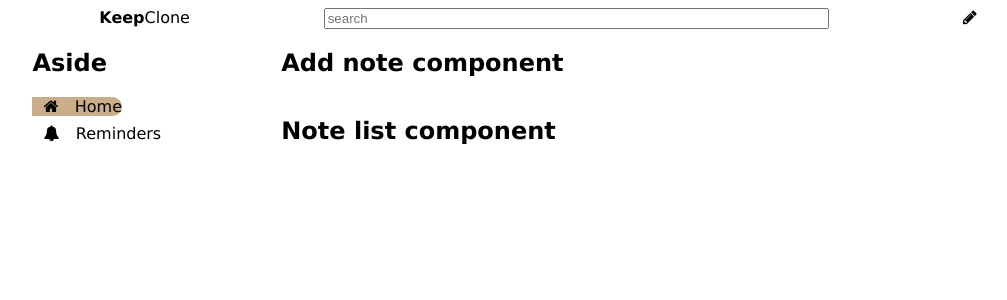
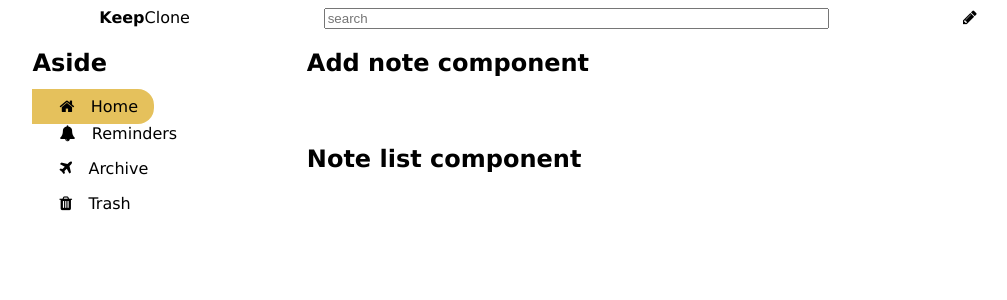
Before and after one commit to Alejupas/react2do, a React (Create React App) app: page / in a window 1280 px wide. Shown: the top 300 px of the page, without its empty margins (102-1109 px from the left). Built offline with nearby package versions, Linux system fonts and the light colour scheme.

Commit message:
aside links

```diff
--- a/src/components/appAside/appAside.jsx
+++ b/src/components/appAside/appAside.jsx
@@ -8,6 +8,8 @@ class AppAside extends Component {
             <div>
                 <MyLink active to="/" icon='home'> Home</MyLink>
                 <MyLink to="/reminders" icon='bell'> Reminders</MyLink>
+                <MyLink to="/archive" icon='plane'> Archive</MyLink>
+                <MyLink to="/trash" icon='trash'> Trash</MyLink>
             </div>
         </div> );
     }
--- a/src/components/common/myLink/myLink.module.css
+++ b/src/components/common/myLink/myLink.module.css
@@ -1,6 +1,6 @@
 .link {
   display: block;
-  padding: 0.5em 0;
+  padding: 0.5em 1em;
 }
 
 .link i,
@@ -9,7 +9,8 @@
 }
 
 .active {
-  background-color: #caae89;
+  background-color: #e0b438d0;
+  padding: 0.5em 1em;
   border-top-right-radius: 1em;
   border-bottom-right-radius: 1em;
 }
```
Also changed, not shown: steps.txt.
